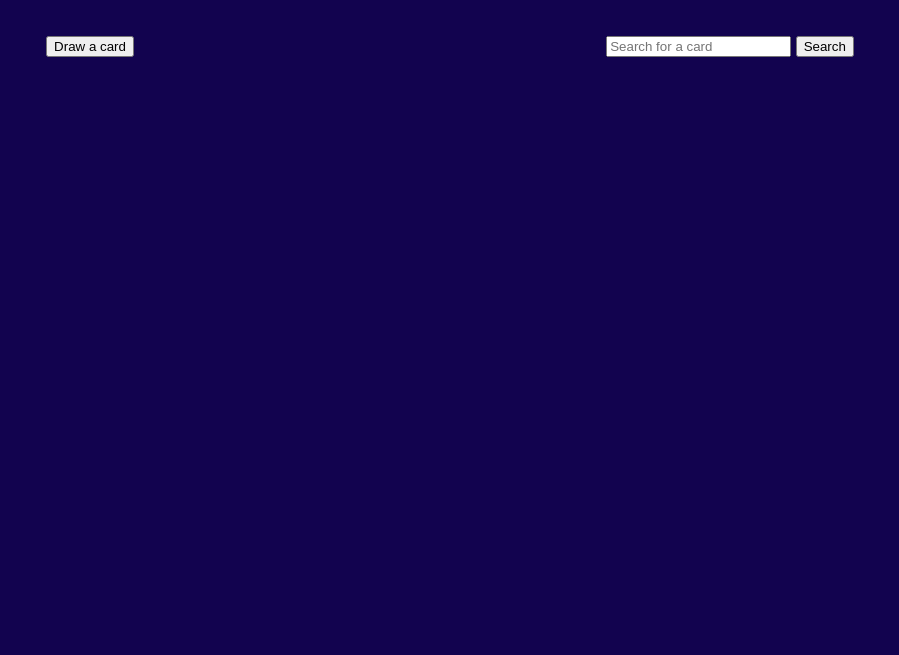
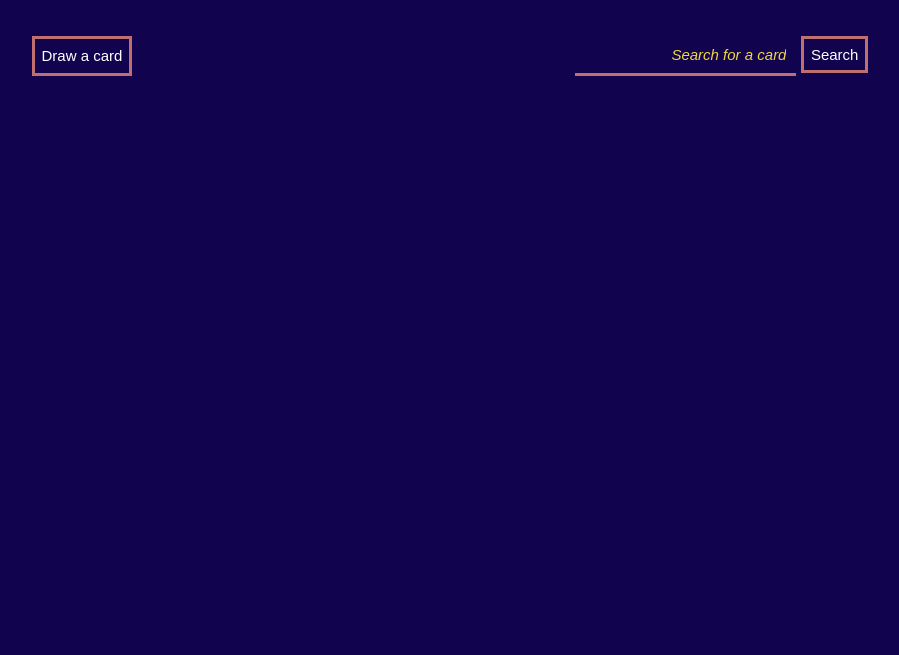
Before and after one commit to caseyvaughn/Tarot-Reader, a plain HTML site: page index.html in a window 1280 px wide. Shown: the part 145-800 px from the top of the page, without its empty margins (198-1097 px from the left). Drawn offline with nearby package versions, Linux system fonts and the light colour scheme.

Commit message:
fixed flexbox display for container div

```diff
--- a/assets/style.css
+++ b/assets/style.css
@@ -11,7 +11,6 @@ header{
   text-align: center;
   position: fixed;
   top: 0;
-  /* top: 0; */
   width: 100%;
 }
 
@@ -25,35 +24,52 @@ header > h1 {
 .card-functions{
   justify-content: space-around;
   display: inline-flex;
+
+}
+
+button{
+  padding: 7px;
+  border: 3px solid #BF6F6F;
+  box-sizing: border-box;
+  background: #12034F;
+  color: white;
+  font-size: 15px;
+}
+#card-search{
+  background: #12034F;
+  padding: 10px;
+  color: white;
+  font-size: 15px;
+  font-style: italic;
+  border-bottom: 3px solid #BF6F6F;
+  border-top-style: hidden;
+  border-right-style: hidden;
+  border-left-style: hidden;
+}
+::placeholder{
+  color: #F1D644;
+  opacity:1;
+  text-align: right;
 }
 
 .flex-container{
   display: flex;
   flex-direction: row-reverse;
   margin-top: 300px;
-
 }
 
 .flex-child{
- padding: 50px;
+ /* padding: 50px; */
 }
 
 #card-data{
-  /* position: relative;
-  width: 497px;
-  height: 318px;
-  left: 601px;
-  top: 204px; */
-
   font-weight: 600;
   font-size: 24px;
   line-height: 33px;
+  padding: 40px
 }
 
 #card-image{
-  /* position: relative;
-  /* width: 257px;
-  height: 445px;
-  left: 272px;
-  top: 204px; */
+  padding: 50px;
+
 }
```
